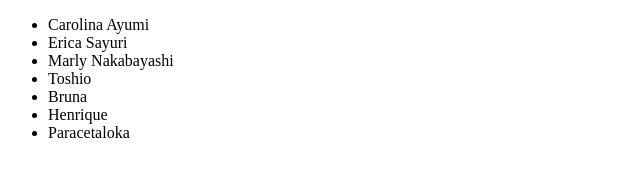
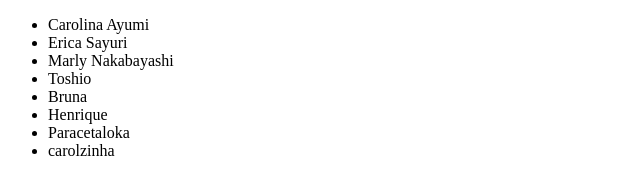
Before and after one commit to carolayumi/aula-git, a plain HTML site: page index.html in a window 1280 px wide. Shown: the full height of the page, 0-640 px from the left. Drawn offline with Linux system fonts and the light colour scheme.

Commit message:
Adicionando inha

```diff
--- a/index.html
+++ b/index.html
@@ -16,6 +16,7 @@
         <li>Bruna</li>
         <li>Henrique </li>
         <li>Paracetaloka</li>
+        <li>carolzinha</li>
     </ul>
 
 </body>
```
